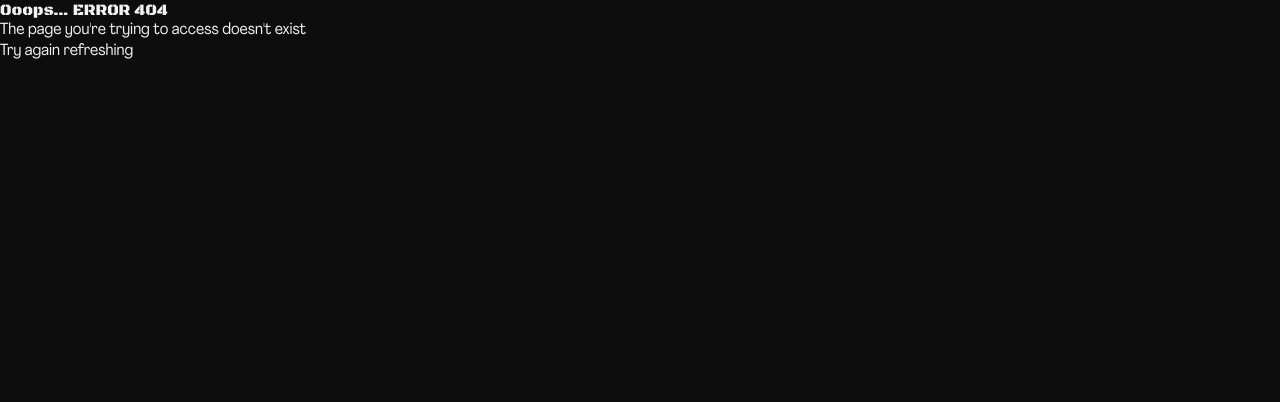
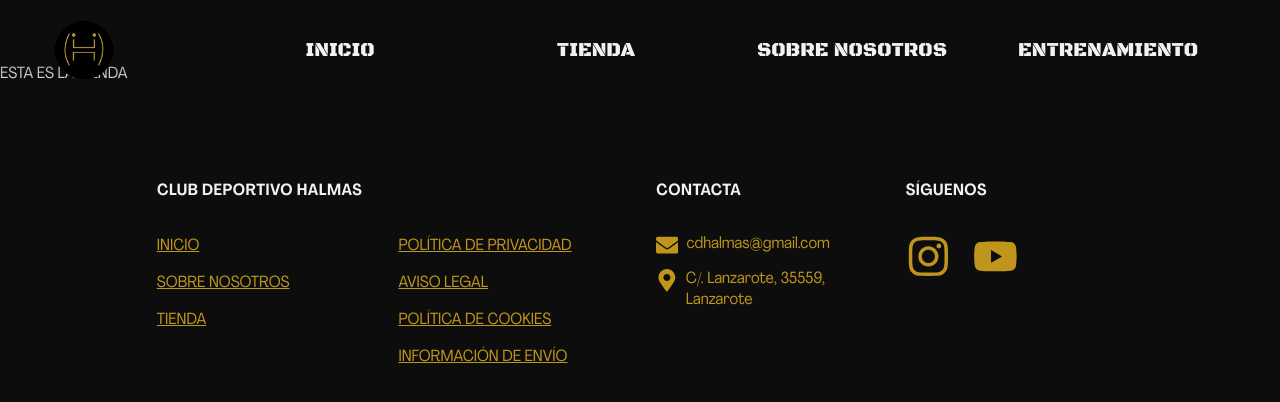
Before and after one commit to Webit-O/CDH-HALTEROFILIA-LZT, a React (Vite) app in the folder front/: page /retail in a window 1280 px wide. Before the commit this address had no page. Shown: the top 402 px of the page. Built offline with nearby package versions, Linux system fonts and the light colour scheme.

Commit message:
Retail view added, /retail route added

```diff
--- /dev/null
+++ b/front/src/pages/Retail/Retail.jsx
@@ -0,0 +1,12 @@
+import React from 'react'
+import './Retail.css'
+
+function Retail() {
+  return (
+    <>
+     ESTA ES LA TIENDA
+    </>
+  )
+}
+
+export default Retail
--- a/front/src/router/index.jsx
+++ b/front/src/router/index.jsx
@@ -2,6 +2,7 @@ import { createBrowserRouter } from "react-router-dom";
 import Home from "../pages/Home/Home";
 import NotFound from "../pages/NotFound/NotFound";
 import Layout from "../layouts/Layout";
+import Retail from "../pages/Retail/Retail";
 
 const router = createBrowserRouter([
     {
@@ -12,6 +13,10 @@ const router = createBrowserRouter([
             {
                 path: '/',
                 element: <Home />
+            },
+            {
+                path: '/retail',
+                element: <Retail />
             }
         ]
     }
```
Also changed, not shown: front/src/pages/Retail/Retail.css (added).
